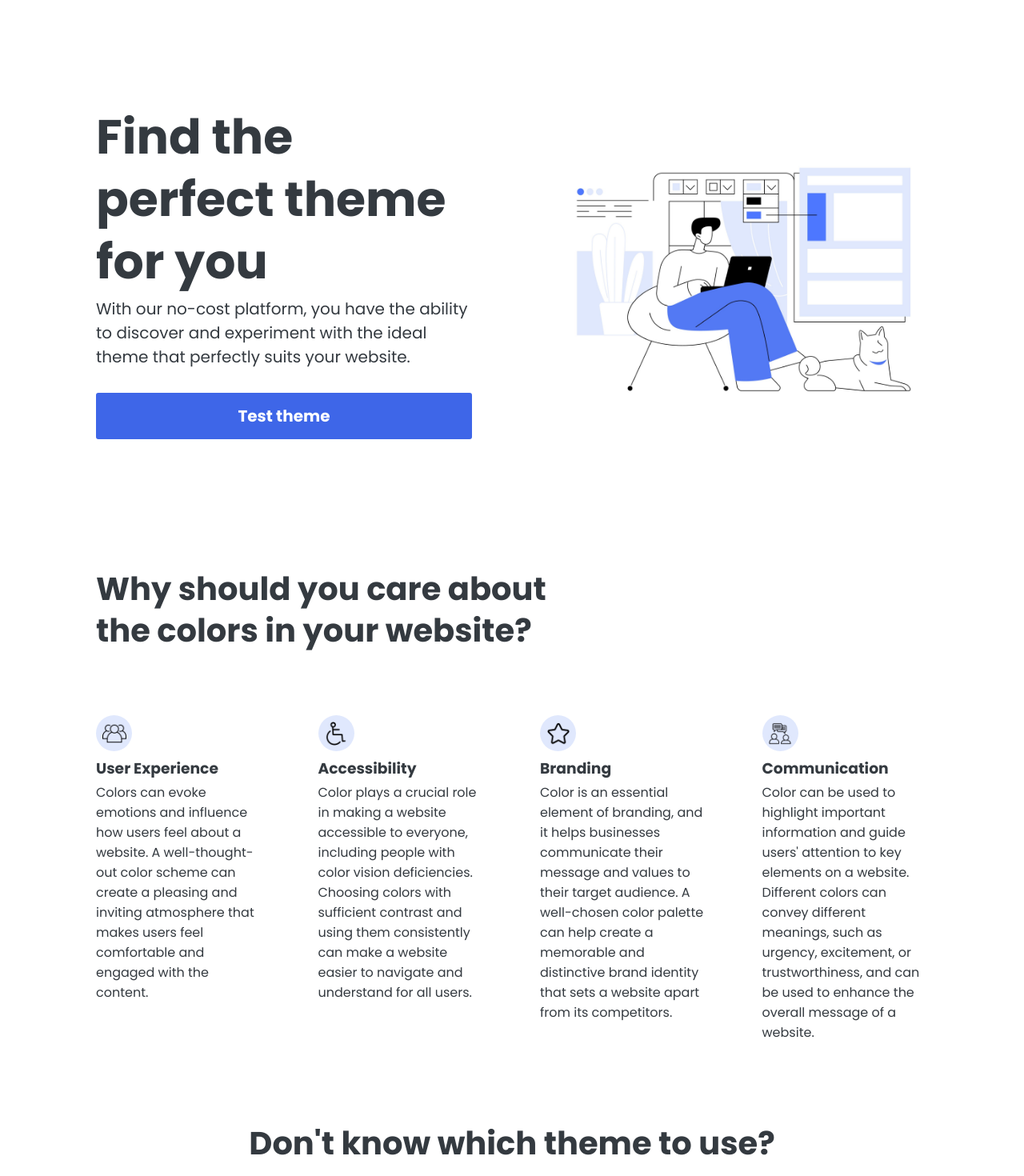
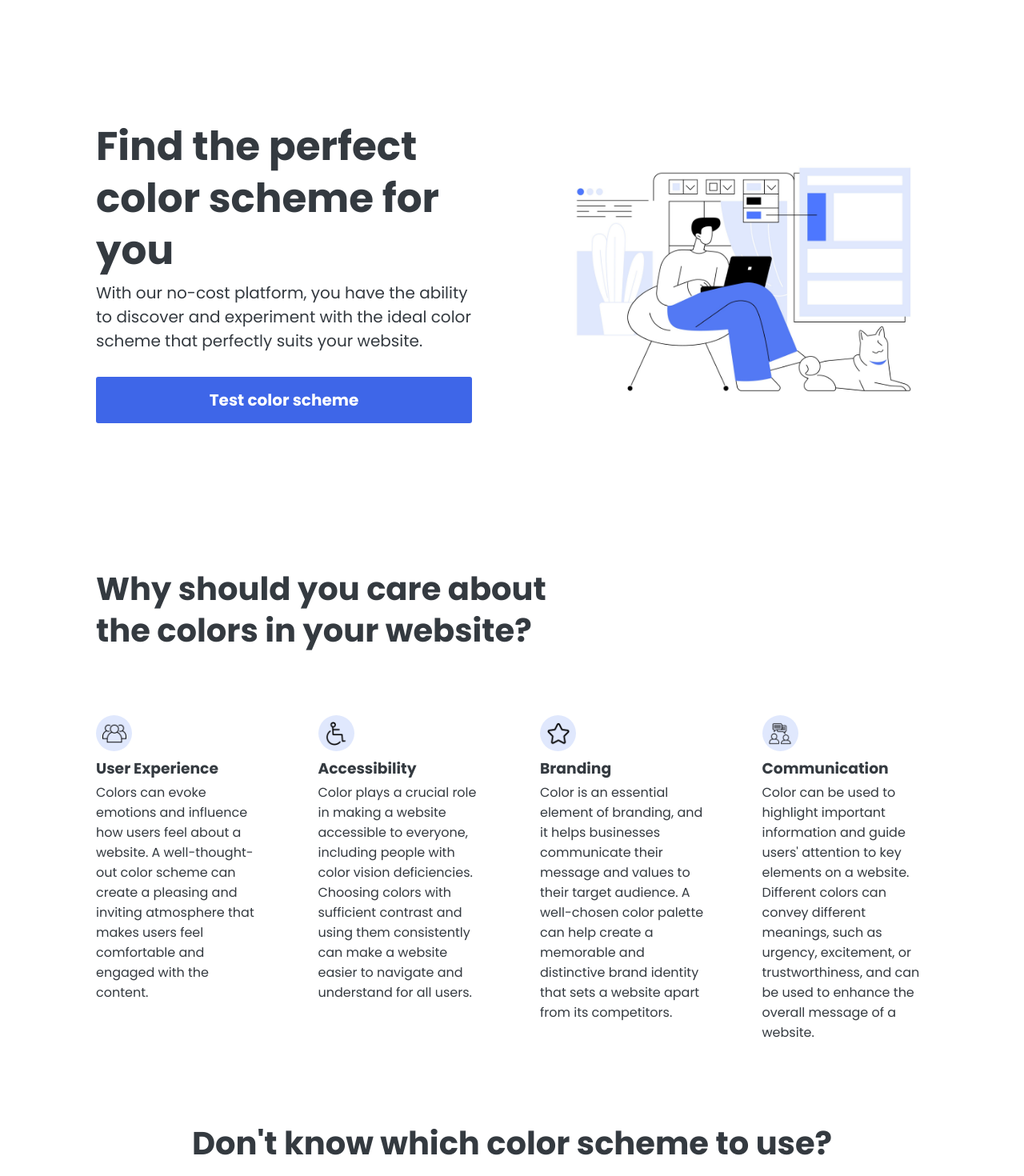
Before and after one commit to alyssasitto/color-theme-visualizer, a React (Create React App) app: page / in a window 1280 px wide. Shown: the part 100-1570 px from the top of the page at 80% size. Built offline with nearby package versions, Linux system fonts and the light colour scheme.

Commit message:
Change heading text in header and theme options sections

```diff
--- a/src/components/Header/Header.css
+++ b/src/components/Header/Header.css
@@ -42,7 +42,7 @@ header img {
 	}
 
 	header h1 {
-		font-size: 6rem;
+		font-size: 5rem;
 	}
 
 	header p {
--- a/src/components/Header/Header.js
+++ b/src/components/Header/Header.js
@@ -6,14 +6,15 @@ const Header = () => {
 	return (
 		<header className="padding-helper">
 			<div>
-				<h1>Find the perfect theme for you</h1>
+				<h1>Find the perfect color scheme for you</h1>
 				<p>
 					With our no-cost platform, you have the ability to discover and
-					experiment with the ideal theme that perfectly suits your website.
+					experiment with the ideal color scheme that perfectly suits your
+					website.
 				</p>
 
 				<Link to="/tester" className="test-theme-btn">
-					Test theme
+					Test color scheme
 				</Link>
 			</div>
 
--- a/src/components/ThemeOptions/ThemeOptions.js
+++ b/src/components/ThemeOptions/ThemeOptions.js
@@ -7,7 +7,7 @@ require("./ThemeOptions.css");
 const ThemeOptions = () => {
 	return (
 		<div className="theme-options-container padding-helper">
-			<h2>Don't know which theme to use?</h2>
+			<h2>Don't know which color scheme to use?</h2>
 			<p className="mb-helper themes-p">
 				There are various themes available to choose from depending on the
 				desired mood for your website. Here are a few commonly used ones.
```
